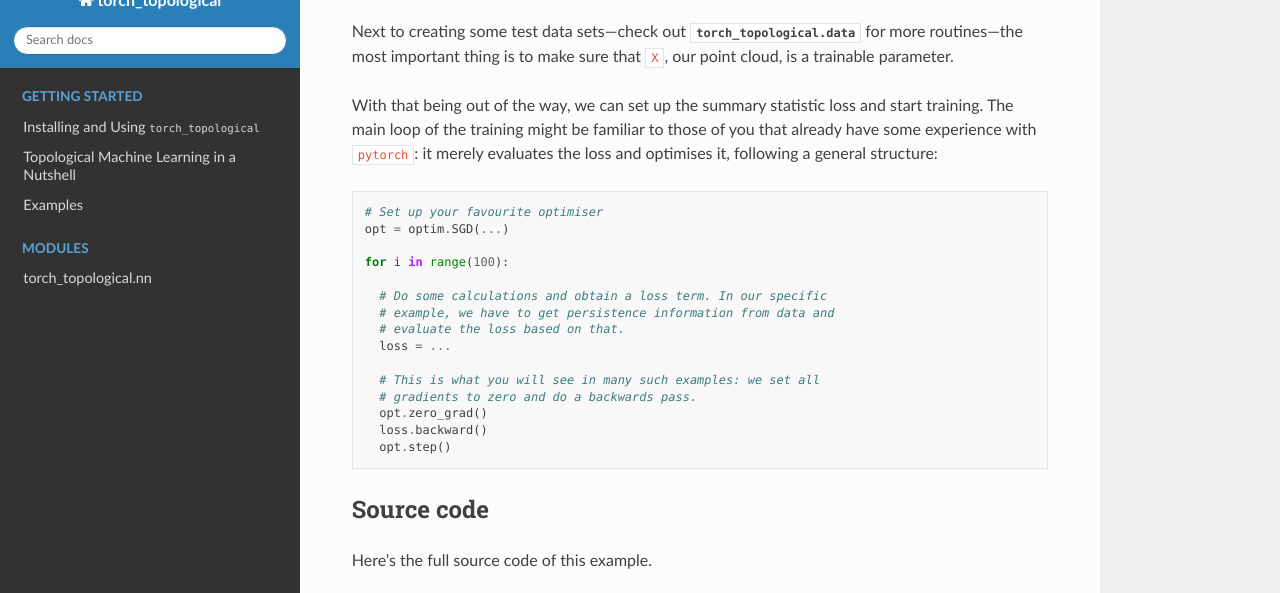
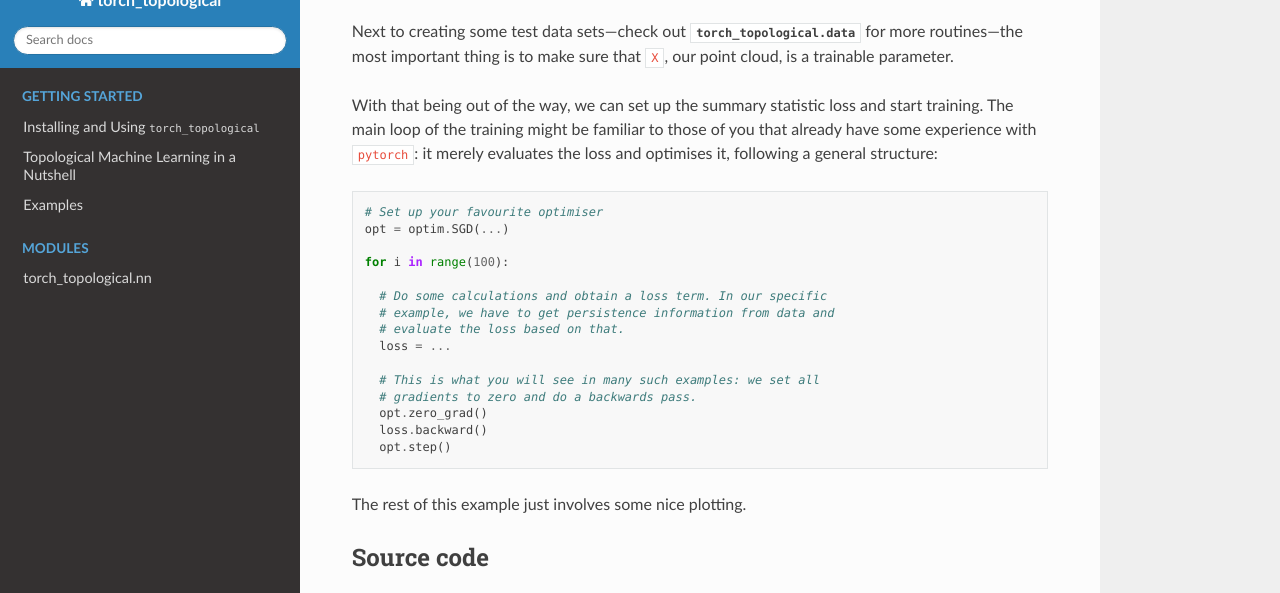
Before and after one commit to aidos-lab/pytorch-topological, a Sphinx documentation site: the page built from docs/source/examples/summary_statistics.rst, in a window 1280 px wide and 900 px high, scrolled down 857 px, cut to the strip 25-618 px from the top of the window. Built offline with Sphinx 7.4.7 and the Read the Docs theme 2.0.0, drawn with Linux system fonts in a browser that asks for light colours; pages that are not in the unit, such as notebooks, are missing from menus.

Commit message:
Extended summary statistics documentation

```diff
--- a/docs/source/examples/summary_statistics.rst
+++ b/docs/source/examples/summary_statistics.rst
@@ -63,6 +63,8 @@ structure:
     loss.backward()
     opt.step()
 
+The rest of this example just involves some nice plotting.
+
 Source code
 -----------
 
```
